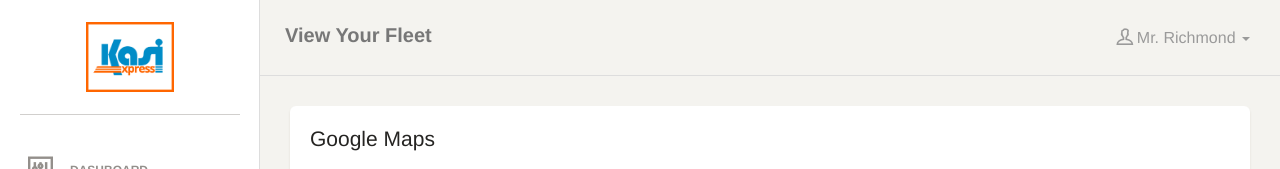
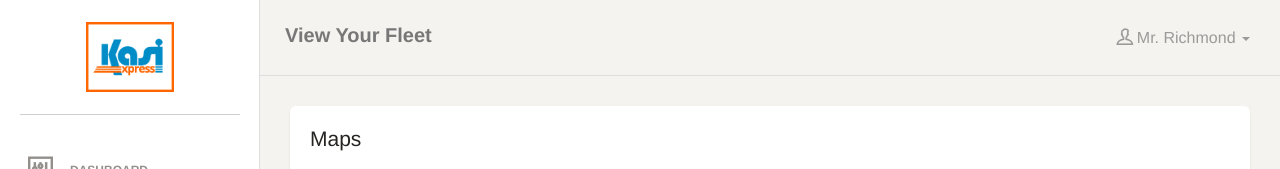
Before and after one commit to quantaquadri/ranpeadashboardv1, a plain HTML site: page fleet.html in a window 1280 px wide. Shown: the top 169 px of the page. Drawn offline with Linux system fonts and the light colour scheme; some packages are replaced by stand-ins of ours; grey boxes are pictures that could not be loaded; a web font is replaced by a local one.

Commit message:
Maps Updated

```diff
--- a/fleet.html
+++ b/fleet.html
@@ -117,7 +117,7 @@
                 <div class="container-fluid">
                     <div class="card card-map">
                         <div class="header">
-                            <h4 class="title">Google Maps</h4>
+                            <h4 class="title">Maps</h4>
                         </div><br>
                         <iframe src="https://www.google.com/maps/embed?pb=!1m18!1m12!1m3!1d3970.9646393838884!2d-0.20500628581967018!3d5.572246435036731!2m3!1f0!2f0!3f0!3m2!1i1024!2i768!4f13.1!3m3!1m2!1s0xfdf9a6d87e55ff9%3A0xb2eec253b1d2e989!2sKasi+Express!5e0!3m2!1sen!2sgh!4v1526738300189" width="1030" height="450" frameborder="0" style="border:0" allowfullscreen></iframe>
                     </div>
```
